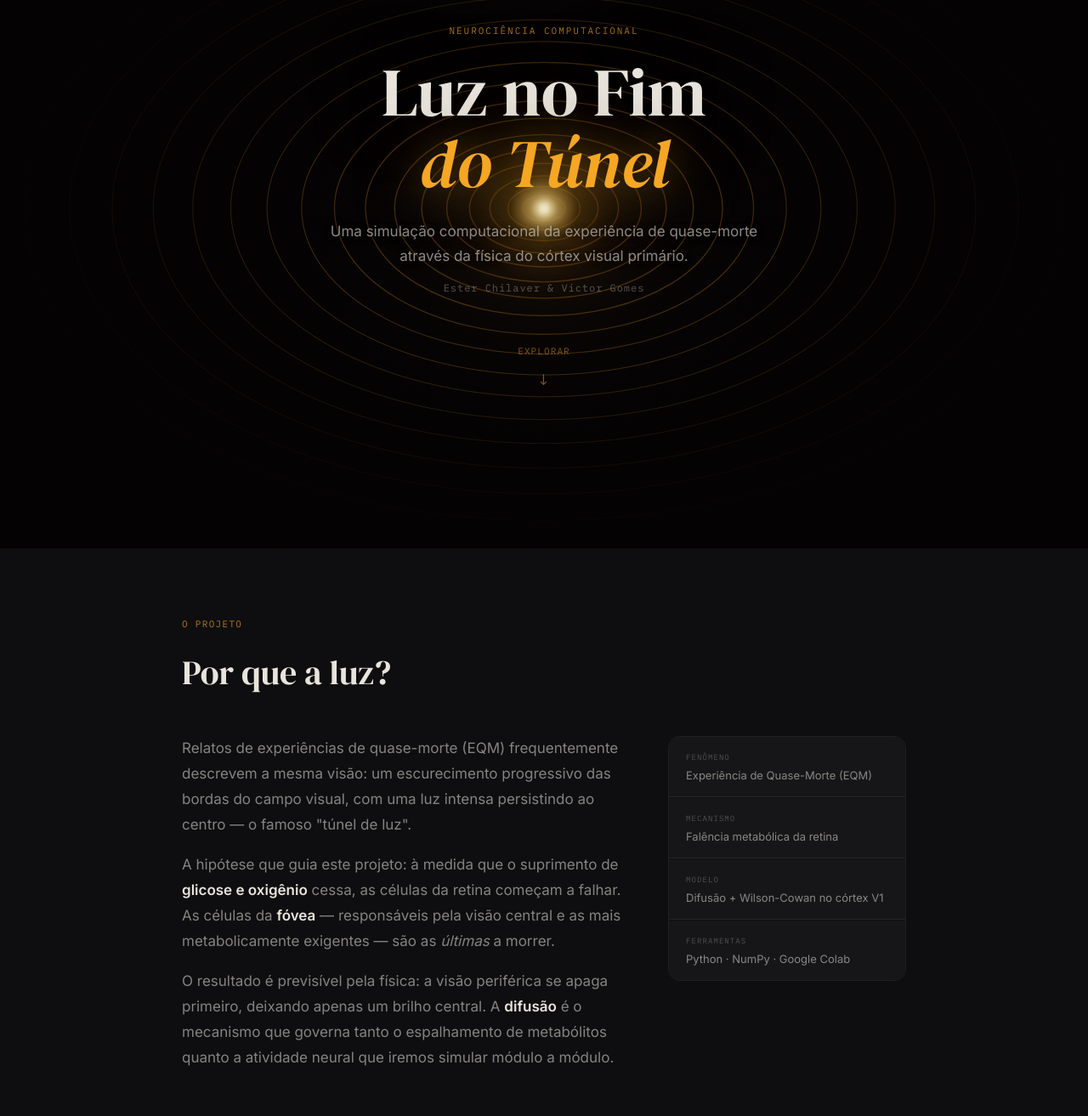
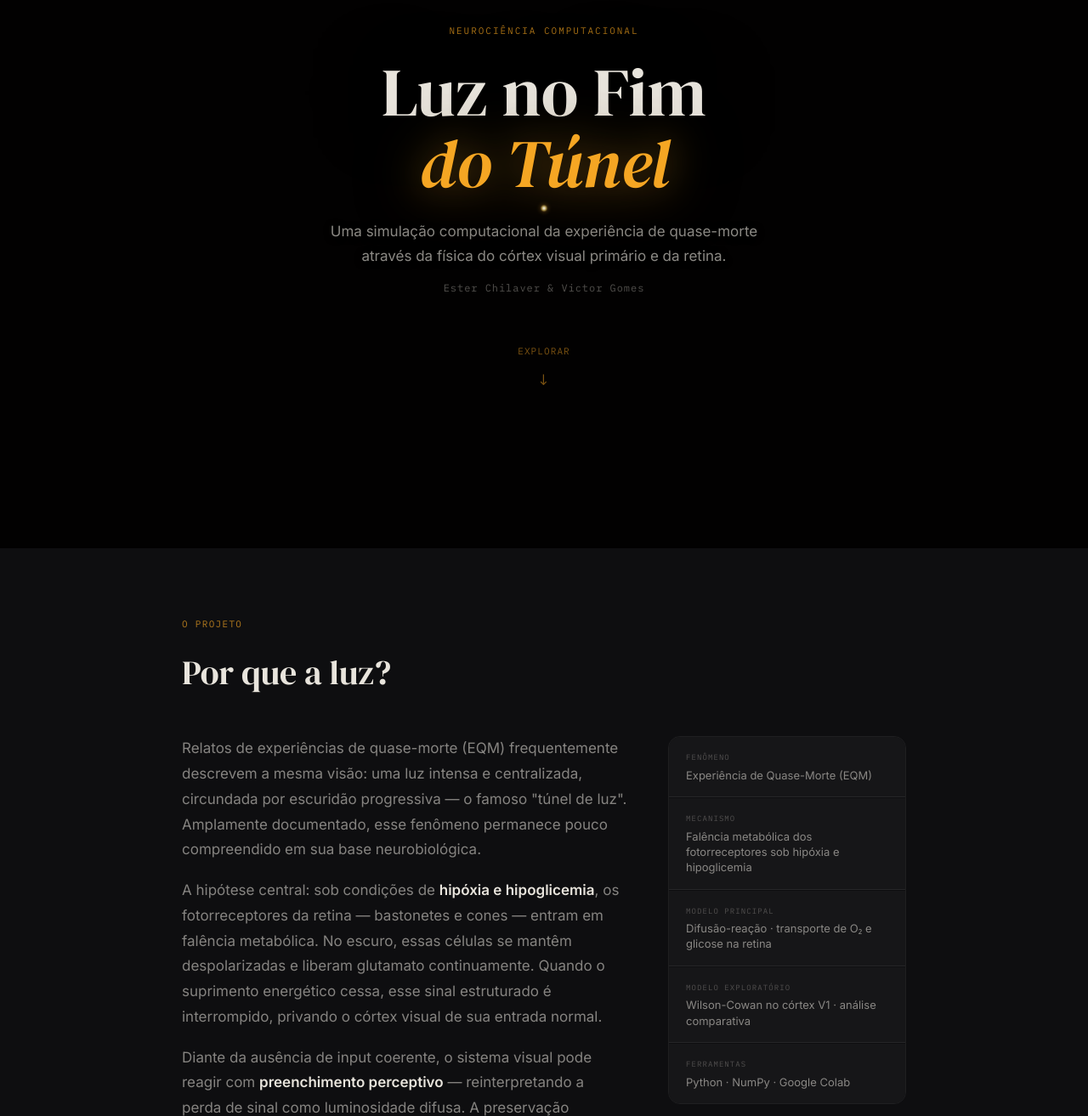
Before and after one commit to ester-chilaver/doc-simulacao-computacional-eqm, a plain HTML site: page index.html in a window 1280 px wide. Shown: the part 155-1468 px from the top of the page at 85% size. Drawn offline with Linux system fonts and the light colour scheme; animation ran at ten frames a second.

Commit message:
feat: Correcoes de home

```diff
--- a/index.html
+++ b/index.html
@@ -28,7 +28,7 @@
       </h1>
       <p class="hero-sub">
         Uma simulação computacional da experiência de quase-morte<br>
-        através da física do córtex visual primário.
+        através da física do córtex visual primário e da retina.
       </p>
       <p class="hero-authors">Ester Chilaver &amp; Victor Gomes</p>
       <a href="#modulos" class="hero-scroll">
@@ -48,21 +48,24 @@
         <div class="about-text">
           <p>
             Relatos de experiências de quase-morte (EQM) frequentemente descrevem
-            a mesma visão: um escurecimento progressivo das bordas do campo visual,
-            com uma luz intensa persistindo ao centro — o famoso "túnel de luz".
+            a mesma visão: uma luz intensa e centralizada, circundada por escuridão
+            progressiva — o famoso "túnel de luz". Amplamente documentado, esse
+            fenômeno permanece pouco compreendido em sua base neurobiológica.
           </p>
           <p>
-            A hipótese que guia este projeto: à medida que o suprimento de
-            <strong>glicose e oxigênio</strong> cessa, as células da retina
-            começam a falhar. As células da <strong>fóvea</strong> — responsáveis
-            pela visão central e as mais metabolicamente exigentes — são as
-            <em>últimas</em> a morrer.
+            A hipótese central: sob condições de <strong>hipóxia e hipoglicemia</strong>,
+            os fotorreceptores da retina — bastonetes e cones — entram em falência
+            metabólica. No escuro, essas células se mantêm despolarizadas e liberam
+            glutamato continuamente. Quando o suprimento energético cessa, esse sinal
+            estruturado é interrompido, privando o córtex visual de sua entrada normal.
           </p>
           <p>
-            O resultado é previsível pela física: a visão periférica se apaga primeiro,
-            deixando apenas um brilho central. A <strong>difusão</strong> é o mecanismo
-            que governa tanto o espalhamento de metabólitos quanto a atividade neural
-            que iremos simular módulo a módulo.
+            Diante da ausência de input coerente, o sistema visual pode reagir com
+            <strong>preenchimento perceptivo</strong> — reinterpretando a perda de sinal
+            como luminosidade difusa. A preservação temporária de pequenas áreas centrais
+            de sinal, combinada a esse fenômeno, é o que possivelmente explica a percepção
+            da luz e da sensação de túnel. As <strong>equações de difusão-reação</strong>
+            são o instrumento matemático para modelar essa dinâmica espaço-temporal.
           </p>
         </div>
 
@@ -73,11 +76,15 @@
           </div>
           <div class="fact-item">
             <div class="fact-label">Mecanismo</div>
-            <div class="fact-value">Falência metabólica da retina</div>
+            <div class="fact-value">Falência metabólica dos fotorreceptores sob hipóxia e hipoglicemia</div>
           </div>
           <div class="fact-item">
-            <div class="fact-label">Modelo</div>
-            <div class="fact-value">Difusão + Wilson-Cowan no córtex V1</div>
+            <div class="fact-label">Modelo principal</div>
+            <div class="fact-value">Difusão-reação · transporte de O₂ e glicose na retina</div>
+          </div>
+          <div class="fact-item">
+            <div class="fact-label">Modelo exploratório</div>
+            <div class="fact-value">Wilson-Cowan no córtex V1 · análise comparativa</div>
           </div>
           <div class="fact-item">
             <div class="fact-label">Ferramentas</div>
--- a/js/home.js
+++ b/js/home.js
@@ -1,5 +1,5 @@
 /* ══════════════════════════════════════════
-   HOME.JS — Tunnel Animation & Homepage
+   HOME.JS — Central Light Animation
    Neurociência Computacional
    ══════════════════════════════════════════ */
 
@@ -9,9 +9,13 @@
   const ctx = canvas.getContext('2d');
 
   let W, H, cx, cy;
-  let time = 0;
-  const RINGS = 20;
-  const SPEED = 0.0035;
+  let phase = 0;
+
+  // Ciclo completo: ~18 segundos a 60fps
+  // 0.00 → 0.83: luz cresce (ease-in, bem devagar)
+  // 0.83 → 1.00: fade out suave, reinicia
+  const SPEED = 1 / 1080;
+  const GROW_END = 0.83;
 
   function resize() {
     const dpr = window.devicePixelRatio || 1;
@@ -27,82 +31,69 @@
   function draw() {
     ctx.clearRect(0, 0, W, H);
 
-    // Deep background
-    ctx.fillStyle = '#040203';
+    // Fundo escuro
+    ctx.fillStyle = '#020101';
     ctx.fillRect(0, 0, W, H);
 
-    // Perspective tunnel lines (walls converging to vanishing point)
-    const wallPoints = [
-      [0, 0], [W, 0], [W, H], [0, H],
-      [W * 0.5, 0], [W * 0.5, H], [0, H * 0.5], [W, H * 0.5],
-      [W * 0.25, 0], [W * 0.75, 0], [W * 0.25, H], [W * 0.75, H],
-      [0, H * 0.25], [0, H * 0.75], [W, H * 0.25], [W, H * 0.75],
-    ];
-    ctx.strokeStyle = 'rgba(245, 140, 20, 0.03)';
-    ctx.lineWidth = 0.5;
-    wallPoints.forEach(function (pt) {
-      ctx.beginPath();
-      ctx.moveTo(pt[0], pt[1]);
-      ctx.lineTo(cx, cy);
-      ctx.stroke();
-    });
+    const base = Math.min(W, H);
 
-    // Animated tunnel rings flowing toward center
-    for (let i = 0; i < RINGS; i++) {
-      // Phase: 0 = at center (just disappeared), 1 = at outer edge (just appeared)
-      let phase = ((i / RINGS) + time) % 1;
+    // Calcular crescimento e opacidade
+    let grow, alpha;
 
-      // Exponential easing for perspective — rings accelerate toward center
-      const t = Math.pow(phase, 1.6);
-
-      const rx = W * 0.54 * t;
-      const ry = H * 0.52 * t;
-
-      if (rx < 1) continue;
-
-      // Opacity: visible in mid-range, fade near center and fade at far edge
-      const fade = Math.sin(phase * Math.PI);
-      const opacity = fade * 0.28;
-
-      ctx.beginPath();
-      ctx.ellipse(cx, cy, rx, ry, 0, 0, Math.PI * 2);
-      ctx.strokeStyle = 'rgba(245, 155, 25, ' + opacity + ')';
-      ctx.lineWidth = Math.max(0.4, (1 - t) * 1.8);
-      ctx.stroke();
+    if (phase <= GROW_END) {
+      // Ease-in acentuado: começa quase imperceptível, cresce gradualmente
+      grow = Math.pow(phase / GROW_END, 2.4);
+      alpha = 1;
+    } else {
+      grow = 1;
+      // Fade out suave ao final do ciclo
+      alpha = 1 - (phase - GROW_END) / (1 - GROW_END);
+      alpha = Math.max(0, alpha);
     }
 
-    // Vignette — darkens the edges
-    const vigR = Math.max(W, H) * 0.75;
-    const vignette = ctx.createRadialGradient(cx, cy, H * 0.08, cx, cy, vigR);
-    vignette.addColorStop(0, 'rgba(0,0,0,0)');
-    vignette.addColorStop(0.45, 'rgba(4,2,3,0.05)');
-    vignette.addColorStop(1, 'rgba(4,2,3,0.94)');
+    // ── Halo externo difuso (aurora ao redor da luz) ──
+    const haloR = base * grow * 0.72;
+    if (haloR > 0) {
+      const halo = ctx.createRadialGradient(cx, cy, 0, cx, cy, haloR);
+      halo.addColorStop(0,   `rgba(200, 140, 40,  ${0.07 * alpha})`);
+      halo.addColorStop(0.35, `rgba(180, 110, 25, ${0.04 * alpha})`);
+      halo.addColorStop(1,   'rgba(0,0,0,0)');
+      ctx.fillStyle = halo;
+      ctx.fillRect(0, 0, W, H);
+    }
+
+    // ── Glow quente intermediário ──
+    const glowR = base * (0.012 + grow * 0.28);
+    const glow = ctx.createRadialGradient(cx, cy, 0, cx, cy, glowR);
+    glow.addColorStop(0,    `rgba(255, 235, 150, ${0.65 * alpha})`);
+    glow.addColorStop(0.18, `rgba(252, 200,  70, ${0.30 * alpha})`);
+    glow.addColorStop(0.55, `rgba(240, 155,  35, ${0.08 * alpha})`);
+    glow.addColorStop(1,    'rgba(0,0,0,0)');
+    ctx.fillStyle = glow;
+    ctx.fillRect(0, 0, W, H);
+
+    // ── Núcleo branco central ──
+    const coreR = base * (0.006 + grow * 0.08);
+    const core = ctx.createRadialGradient(cx, cy, 0, cx, cy, coreR);
+    core.addColorStop(0,    `rgba(255, 254, 250, ${alpha})`);
+    core.addColorStop(0.25, `rgba(255, 248, 215, ${0.88 * alpha})`);
+    core.addColorStop(0.65, `rgba(255, 220, 110, ${0.38 * alpha})`);
+    core.addColorStop(1,    'rgba(0,0,0,0)');
+    ctx.fillStyle = core;
+    ctx.fillRect(0, 0, W, H);
+
+    // ── Vignette: escurece as bordas, deixa o centro respirar ──
+    const vigR = Math.max(W, H) * 0.82;
+    const vignette = ctx.createRadialGradient(cx, cy, base * 0.04, cx, cy, vigR);
+    vignette.addColorStop(0,    'rgba(0,0,0,0)');
+    vignette.addColorStop(0.42, 'rgba(2,1,1,0.25)');
+    vignette.addColorStop(1,    'rgba(2,1,1,0.97)');
     ctx.fillStyle = vignette;
     ctx.fillRect(0, 0, W, H);
 
-    // Central light source — the "light at the end"
-    const pulse = 1 + Math.sin(time * Math.PI * 6) * 0.025;
-    const lightR = Math.min(W, H) * 0.2 * pulse;
+    phase += SPEED;
+    if (phase >= 1) phase = 0;
 
-    const light = ctx.createRadialGradient(cx, cy, 0, cx, cy, lightR);
-    light.addColorStop(0, 'rgba(255, 252, 240, 1)');
-    light.addColorStop(0.03, 'rgba(255, 248, 210, 0.97)');
-    light.addColorStop(0.1, 'rgba(250, 210, 120, 0.65)');
-    light.addColorStop(0.25, 'rgba(245, 166, 35, 0.18)');
-    light.addColorStop(0.55, 'rgba(220, 120, 20, 0.04)');
-    light.addColorStop(1, 'rgba(0,0,0,0)');
-    ctx.fillStyle = light;
-    ctx.fillRect(0, 0, W, H);
-
-    // Subtle second glow halo
-    const haloR = Math.min(W, H) * 0.38;
-    const halo = ctx.createRadialGradient(cx, cy, 0, cx, cy, haloR);
-    halo.addColorStop(0, 'rgba(245, 180, 60, 0.06)');
-    halo.addColorStop(1, 'rgba(0,0,0,0)');
-    ctx.fillStyle = halo;
-    ctx.fillRect(0, 0, W, H);
-
-    time += SPEED;
     requestAnimationFrame(draw);
   }
 
```
